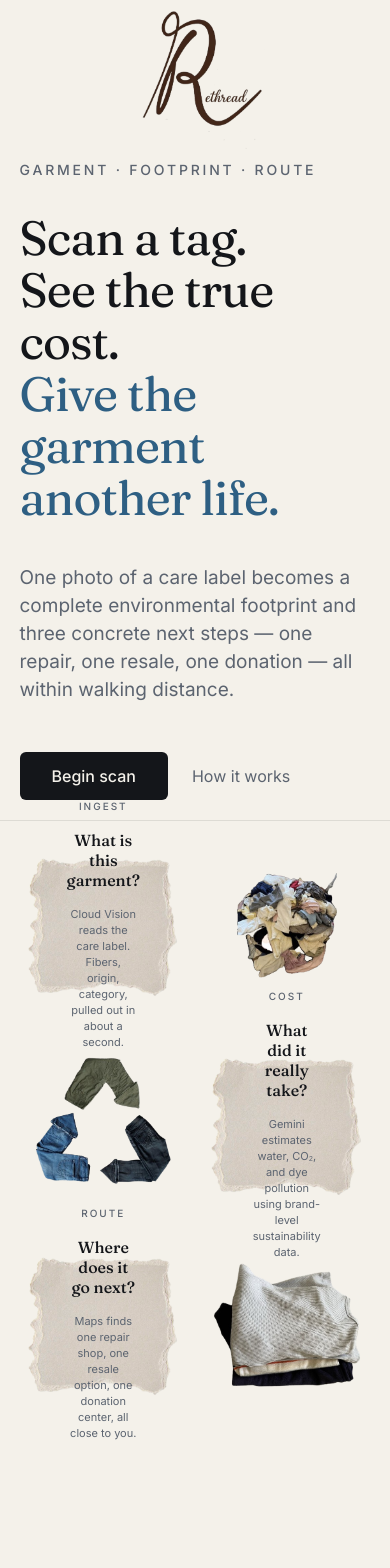
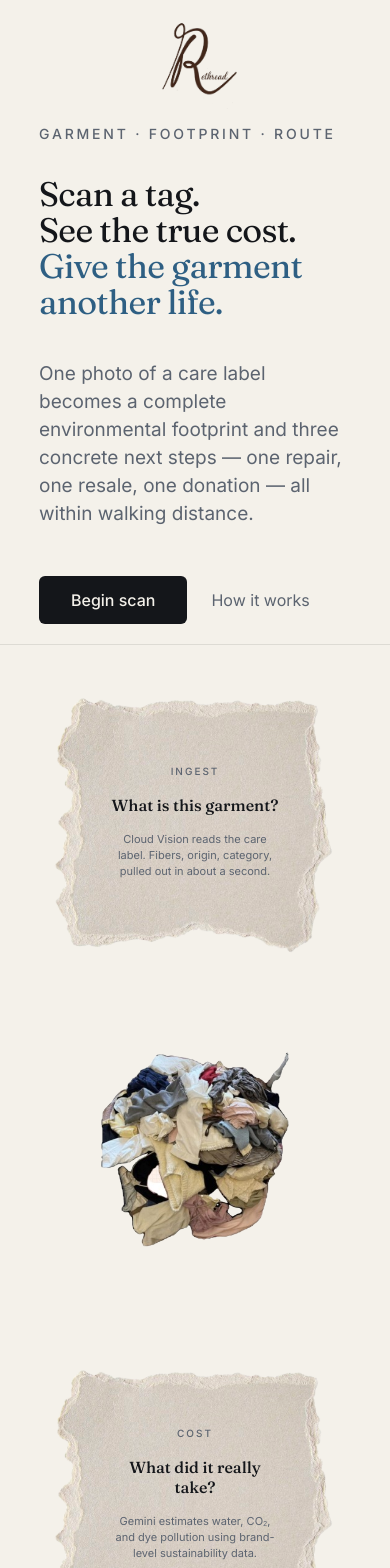
Before and after one commit to leonac24/rethread, a Next.js app: page / in a window 390 px wide. Shown: the top 1568 px of the page. Before the commit the page ends 1441 px from the top, so only its background shows below. Built offline with nearby package versions, Linux system fonts and the light colour scheme.

Commit message:
ui fixes

```diff
--- a/app/globals.css
+++ b/app/globals.css
@@ -49,3 +49,9 @@ body {
   line-height: 1.5;
   -webkit-font-smoothing: antialiased;
 }
+
+.content-width {
+  width: 80%;
+  margin-left: auto;
+  margin-right: auto;
+}
--- a/app/layout.tsx
+++ b/app/layout.tsx
@@ -44,8 +44,8 @@ export default function RootLayout({
       className={`${inter.variable} ${fraunces.variable} ${jetbrainsMono.variable} ${architectsDaughter.variable}`}
     >
       <body>
-        <a href="/" className="flex justify-center">
-          <Image src="/images/hero.webp" alt="Rethread" width={160} height={160} className="object-contain" />
+        <a href="/" className="relative z-20 flex justify-center mt-4 mb-2 md:-mb-[80px]">
+          <Image src="/images/hero.webp" alt="Rethread" width={100} height={100} className="w-[100px] h-auto object-contain" />
         </a>
         {children}
       </body>
--- a/app/page.tsx
+++ b/app/page.tsx
@@ -1,12 +1,12 @@
 import Image from 'next/image';
 import Link from 'next/link';
 
-const CONTENT_WIDTH = 'w-[90%] mx-auto';
+const CONTENT_WIDTH = 'content-width';
 
 export default function Home() {
   return (
     <main className="min-h-screen flex flex-col">
-      <section className="relative flex items-center overflow-hidden" style={{ minHeight: 'calc((100vh - 80px) * 2 / 3)' }}>
+      <section className="relative flex items-start overflow-hidden" style={{ minHeight: 'calc((100vh - 80px) * 2 / 3)' }}>
         <div className="hidden xl:block absolute top-1/2 -translate-y-1/2" style={{ left: '-44px' }}>
           <Image src="/images/shoelace.png" alt="Shoelace" width={312} height={390} className="object-contain opacity-80" />
         </div>
@@ -20,7 +20,7 @@ export default function Home() {
             </div>
 
             <h1
-              className="font-display text-[48px] leading-[52px] md:text-[68px] md:leading-[74px] tracking-[-0.02em] text-ink"
+              className="font-display text-[34px] leading-[36px] md:text-[48px] md:leading-[52px] tracking-[-0.02em] text-ink"
               style={{ fontWeight: 400 }}
             >
               Scan a tag.
@@ -72,7 +72,7 @@ export default function Home() {
           <div className="flex flex-col gap-8">
 
             {/* Row 1: Card left, image right */}
-            <div className="grid grid-cols-2 gap-4 items-center">
+            <div className="grid grid-cols-1 md:grid-cols-2 gap-4 items-center">
               <div className="aspect-square">
                 <article
                   className="h-full p-[15%] relative flex flex-col items-center justify-center text-center"
@@ -90,12 +90,9 @@ export default function Home() {
               </div>
             </div>
 
-            {/* Row 2: Image left, card right */}
-            <div className="grid grid-cols-2 gap-4 items-center">
-              <div className="aspect-square flex items-center justify-center">
-                <Image src="/images/recycle.png" alt="Recycling symbol made of jeans" width={300} height={300} className="w-full h-full object-contain" />
-              </div>
-              <div className="aspect-square">
+            {/* Row 2: Image left, card right (card first on mobile) */}
+            <div className="grid grid-cols-1 md:grid-cols-2 gap-4 items-center">
+              <div className="aspect-square order-1 md:order-2">
                 <article
                   className="h-full p-[15%] relative flex flex-col items-center justify-center text-center"
                   style={{ backgroundImage: 'url(/images/paper.png)', backgroundSize: 'cover', backgroundPosition: 'center' }}
@@ -107,10 +104,13 @@ export default function Home() {
                   </div>
                 </article>
               </div>
+              <div className="aspect-square flex items-center justify-center order-2 md:order-1">
+                <Image src="/images/recycle.png" alt="Recycling symbol made of jeans" width={300} height={300} className="w-full h-full object-contain" />
+              </div>
             </div>
 
             {/* Row 3: Card left, image right */}
-            <div className="grid grid-cols-2 gap-4 items-center">
+            <div className="grid grid-cols-1 md:grid-cols-2 gap-4 items-center">
               <div className="aspect-square">
                 <article
                   className="h-full p-[15%] relative flex flex-col items-center justify-center text-center"
--- a/components/camera-scan.tsx
+++ b/components/camera-scan.tsx
@@ -182,10 +182,10 @@ export function CameraScan() {
   const totalQueued = staged.length + (garmentPhoto ? 1 : 0);
 
   return (
-    <main className="min-h-screen bg-bg px-4 py-2 flex items-center justify-center">
-      <div className="w-full max-w-2xl space-y-4">
+    <main className="min-h-screen bg-bg py-2 flex items-start justify-center pt-[15vh]">
+      <div className="content-width space-y-4">
 
-        <div className="grid grid-cols-2 gap-x-[80px] gap-y-6">
+        <div className="grid grid-cols-2 items-start gap-x-[40px] gap-y-3 max-w-[49%] mx-auto">
 
           {/* Garment */}
           <div className="flex flex-col items-center gap-3">
@@ -197,9 +197,9 @@ export function CameraScan() {
               </div>
               {/* Frame overlay */}
               <Image src="/images/frame.png" alt="" width={600} height={700} className="relative z-10 w-full h-auto" />
-              {/* Description at bottom of frame */}
-              <div className="absolute bottom-0 left-0 right-0 z-20 pb-3 text-center" style={{ paddingLeft: '15%', paddingRight: '15%', bottom: '10px' }}>
-                <p style={{ fontFamily: 'var(--font-handwriting)' }} className="text-[12px] leading-[17px] sm:text-[18px] sm:leading-[24px] text-ink-muted">Upload a photo of the clothing item. We'll detect the garment type and color.</p>
+              {/* Label at bottom of frame */}
+              <div className="absolute bottom-0 left-0 right-0 z-20 pb-3 text-center" style={{ paddingLeft: '5%', paddingRight: '5%', bottom: '10px' }}>
+                <p style={{ fontFamily: 'var(--font-handwriting)' }} className="text-[12px] leading-[17px] sm:text-[18px] sm:leading-[24px] text-ink-muted">Upload Garment</p>
               </div>
             </div>
             {/* Upload button separate */}
@@ -225,9 +225,9 @@ export function CameraScan() {
               </div>
               {/* Frame overlay */}
               <Image src="/images/frame.png" alt="" width={600} height={700} className="relative z-10 w-full h-auto" />
-              {/* Description at bottom of frame */}
-              <div className="absolute bottom-0 left-0 right-0 z-20 pb-3 text-center" style={{ paddingLeft: '15%', paddingRight: '15%', bottom: '10px' }}>
-                <p style={{ fontFamily: 'var(--font-handwriting)' }} className="text-[12px] leading-[17px] sm:text-[18px] sm:leading-[24px] text-ink-muted">Upload every tag — brand, size, and care labels for accurate analysis.</p>
+              {/* Label at bottom of frame */}
+              <div className="absolute bottom-0 left-0 right-0 z-20 pb-3 text-center" style={{ paddingLeft: '5%', paddingRight: '5%', bottom: '10px' }}>
+                <p style={{ fontFamily: 'var(--font-handwriting)' }} className="text-[12px] leading-[17px] sm:text-[18px] sm:leading-[24px] text-ink-muted">Upload Tags</p>
               </div>
             </div>
             {/* Upload button separate */}
@@ -246,6 +246,7 @@ export function CameraScan() {
         </div>
 
         {isLoading ? (
+          <div className="max-w-[49%] mx-auto">
             <button
               type="button"
               disabled
@@ -253,7 +254,9 @@ export function CameraScan() {
             >
               Scanning...
             </button>
+          </div>
         ) : canScan ? (
+          <div className="max-w-[49%] mx-auto">
             <button
               type="button"
               onClick={handleScan}
@@ -261,6 +264,7 @@ export function CameraScan() {
             >
               Scan {totalQueued} image{totalQueued === 1 ? '' : 's'}
             </button>
+          </div>
         ) : null}
 
         {error && <p className="text-[14px] text-danger">{error}</p>}
--- a/components/result-view.tsx
+++ b/components/result-view.tsx
@@ -215,7 +215,7 @@ export function ResultView({ id }: ResultViewProps) {
         <h1 className="font-semibold text-[17px] text-ink">Scan Result</h1>
       </div>
 
-      <div className="px-6 pb-10 pt-4 space-y-3 max-w-2xl mx-auto">
+      <div className="pb-10 pt-4 space-y-3 content-width">
 
         {/* Loading / Error */}
         {!data && !error && (
```
Lines whose indentation alone changed are shown as unchanged.
